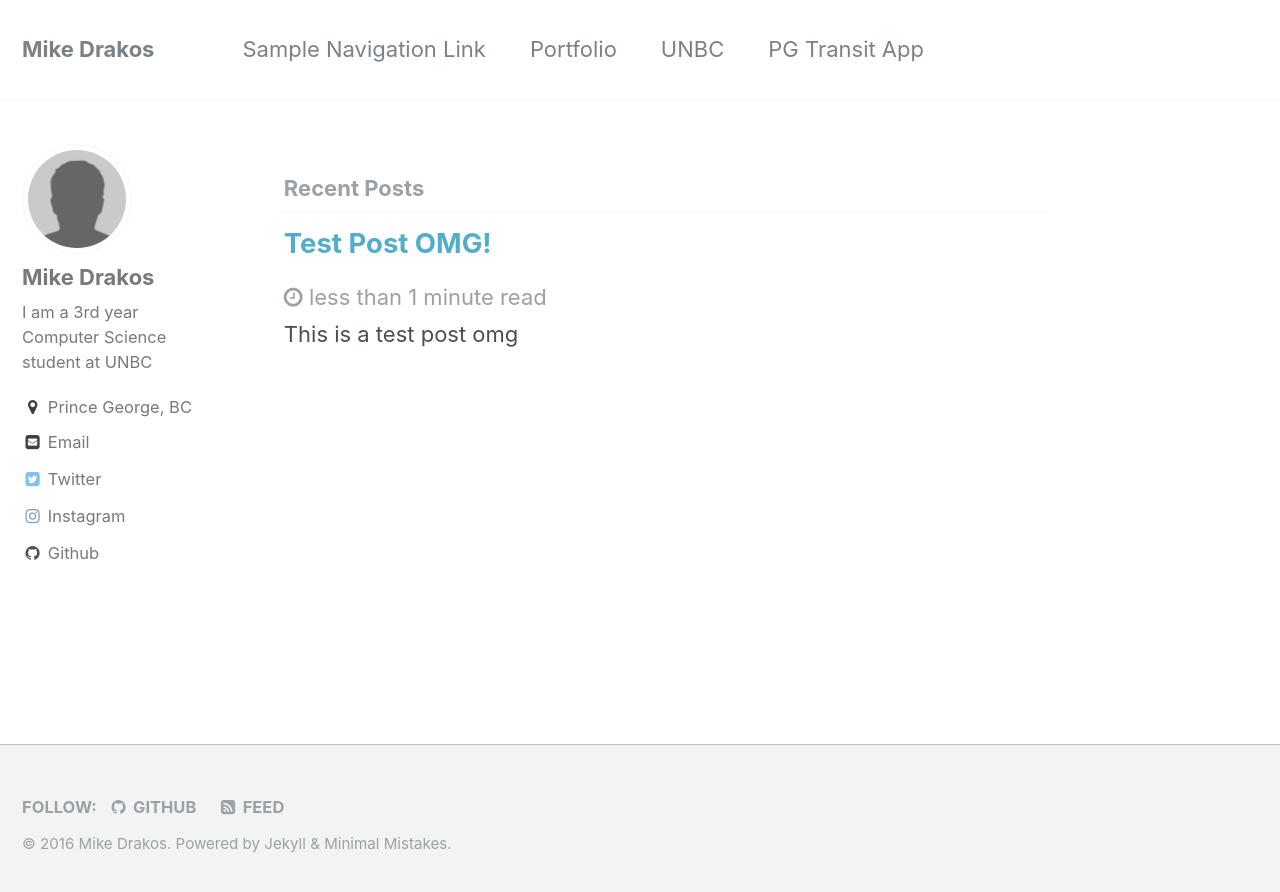
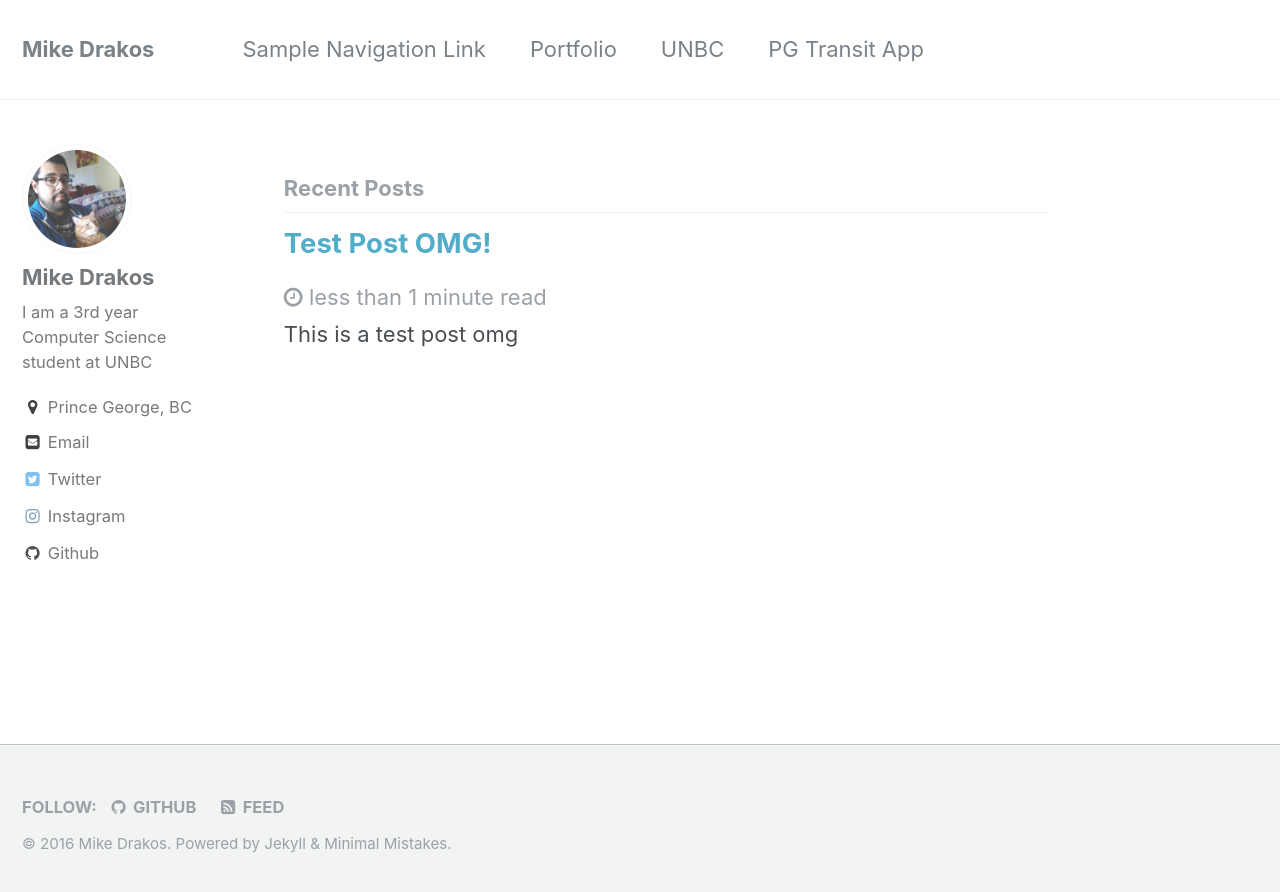
Before and after one commit to MDrakos/mdrakos.github.io, a Jekyll site: the page built from index.html, in a window 1280 px wide. Shown: the top 892 px of the page. Built offline with Jekyll 4.4.1, drawn with Linux system fonts in a browser that asks for light colours; the list of posts is cut into pages by our own code.

Commit message:
New bio photo

```diff
--- a/_config.yml
+++ b/_config.yml
@@ -78,10 +78,10 @@ analytics:
 # Site Author
 author:
   name             : "Mike Drakos"
-  avatar           : "bio-photo.jpg"
+  avatar           : "bio.jpeg"
   bio              : "I am a 3rd year Computer Science student at UNBC"
   location         : "Prince George, BC"
-  email            : "drakos@unbc.ca"
+  email            : "drakos@unc.ca"
   uri              :
   bitbucket        :
   codepen          :
```
Also changed, not shown: images/bio.jpeg (added).
